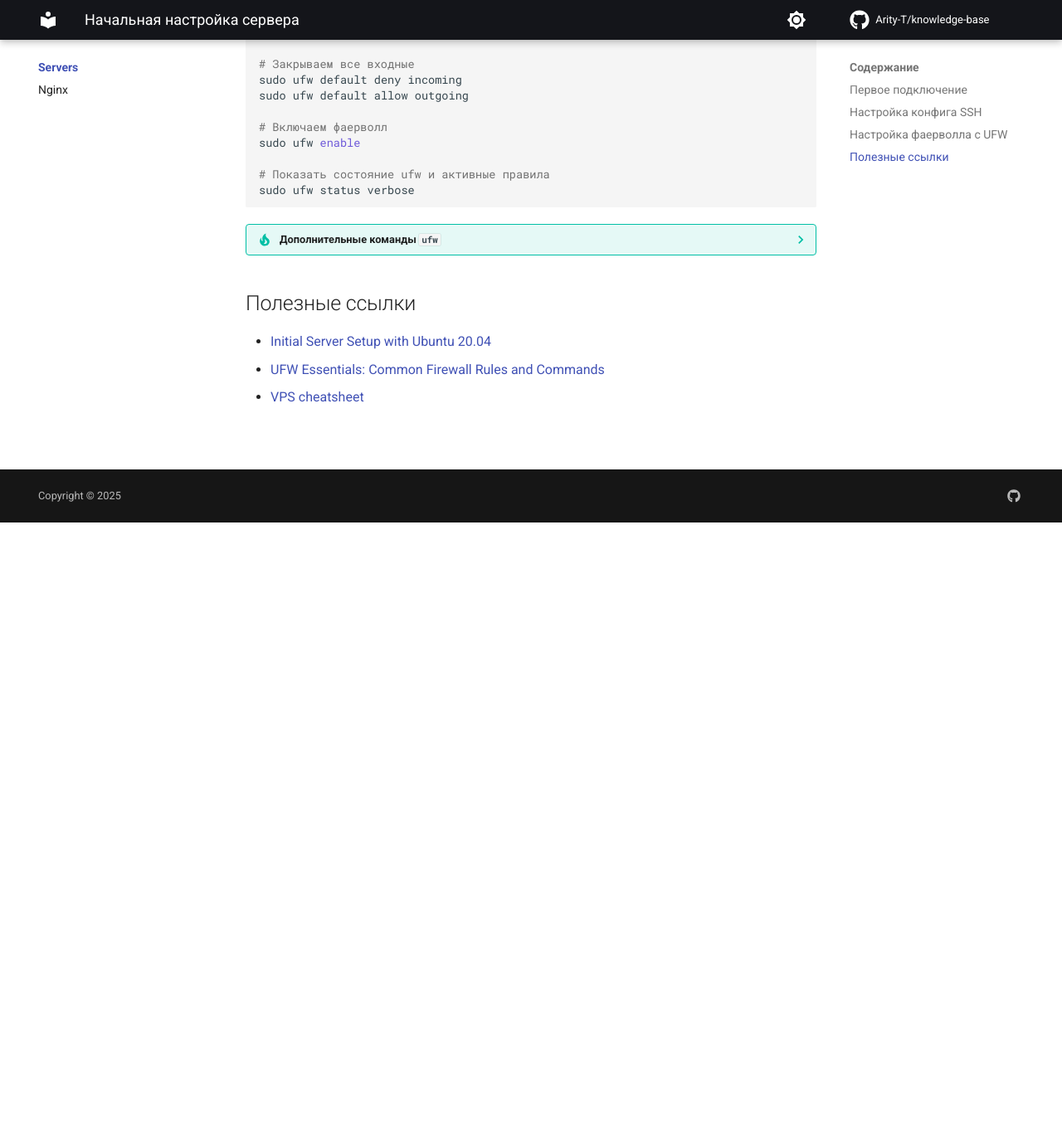
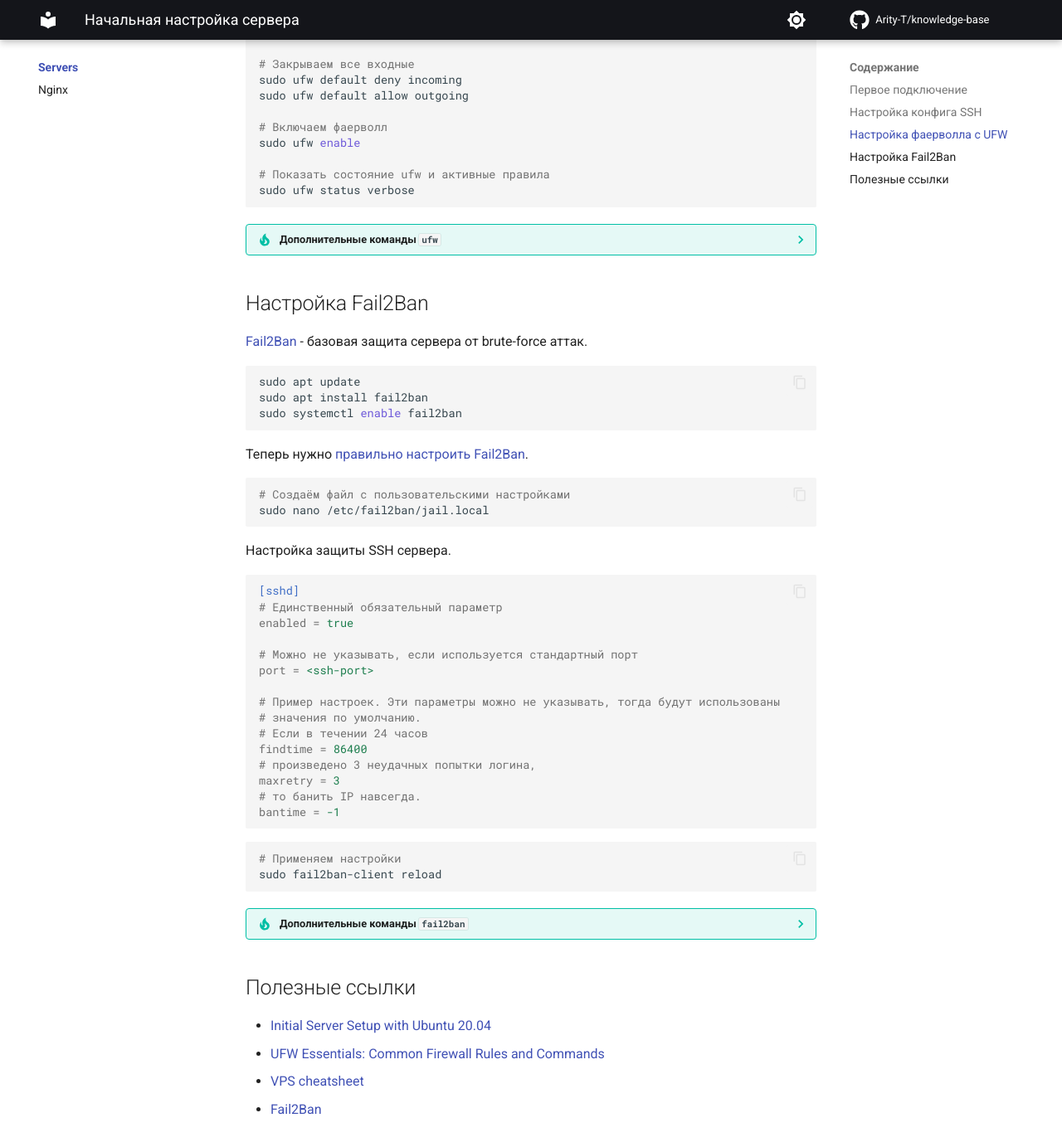
Before and after one commit to Arity-T/knowledge-base, an MkDocs documentation site: the page built from docs/servers/index.md, in a window 1280 px wide and 1400 px high, scrolled down 2263 px. Shown: the top 1383 px of the window at 83% size. Built offline with MkDocs 1.6.1 and Material for MkDocs 9.7.7, drawn with Linux system fonts in a browser that asks for light colours; comment, search, counter and statistics services are not loaded; before the commit the page ends 2893 px from its top, so only the background shows below that.

Commit message:
Настройка Fail2Ban

````diff
--- a/docs/servers/index.md
+++ b/docs/servers/index.md
@@ -154,8 +154,67 @@
     sudo ufw delete allow "Nginx Full"
     ```
 
+## Настройка Fail2Ban
+
+[Fail2Ban](https://github.com/fail2ban/fail2ban) - базовая защита сервера от brute-force аттак.
+
+```sh
+sudo apt update
+sudo apt install fail2ban
+sudo systemctl enable fail2ban
+```
+
+Теперь нужно [правильно настроить Fail2Ban](https://github.com/fail2ban/fail2ban/wiki/Proper-fail2ban-configuration).
+
+```sh
+# Создаём файл с пользовательскими настройками
+sudo nano /etc/fail2ban/jail.local
+```
+
+Настройка защиты SSH сервера.
+```ini
+[sshd]
+# Единственный обязательный параметр
+enabled = true
+
+# Можно не указывать, если используется стандартный порт
+port = <ssh-port>
+
+# Пример настроек. Эти параметры можно не указывать, тогда будут использованы
+# значения по умолчанию.
+# Если в течении 24 часов
+findtime = 86400
+# произведено 3 неудачных попытки логина,
+maxretry = 3
+# то банить IP навсегда.
+bantime = -1
+```
+
+
+```sh
+# Применяем настройки
+sudo fail2ban-client reload
+```
+
+??? tip "Дополнительные команды `fail2ban`"
+
+    ```sh
+    # Вывести список активных jail's
+    sudo fail2ban-client status
+
+    # Вывести информацию по конкретному jail, в т. ч. список заблокированных IP
+    sudo fail2ban-client status <jail-name>
+
+    # Разблокировать IP
+    sudo fail2ban-client set <jail-name> unbanip <IP>
+
+    # Вывести логи fail2ban
+    sudo tail -f -n 100 /var/log/fail2ban.log
+    ```
+
 
 ## Полезные ссылки
  - [Initial Server Setup with Ubuntu 20.04](https://www.digitalocean.com/community/tutorials/initial-server-setup-with-ubuntu-20-04)
  - [UFW Essentials: Common Firewall Rules and Commands](https://www.digitalocean.com/community/tutorials/ufw-essentials-common-firewall-rules-and-commands)
  - [VPS cheatsheet](https://habr.com/ru/articles/756804/)
+ - [Fail2Ban](https://github.com/fail2ban/fail2ban)
````
